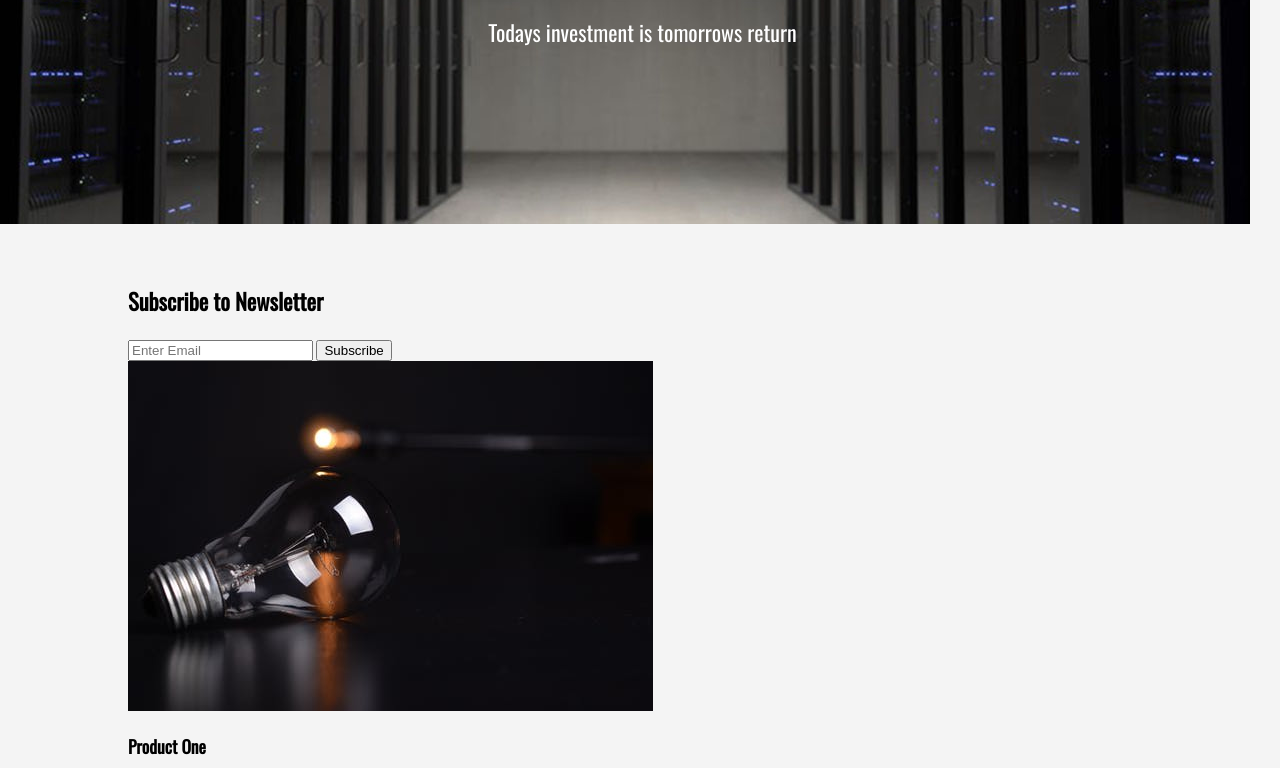
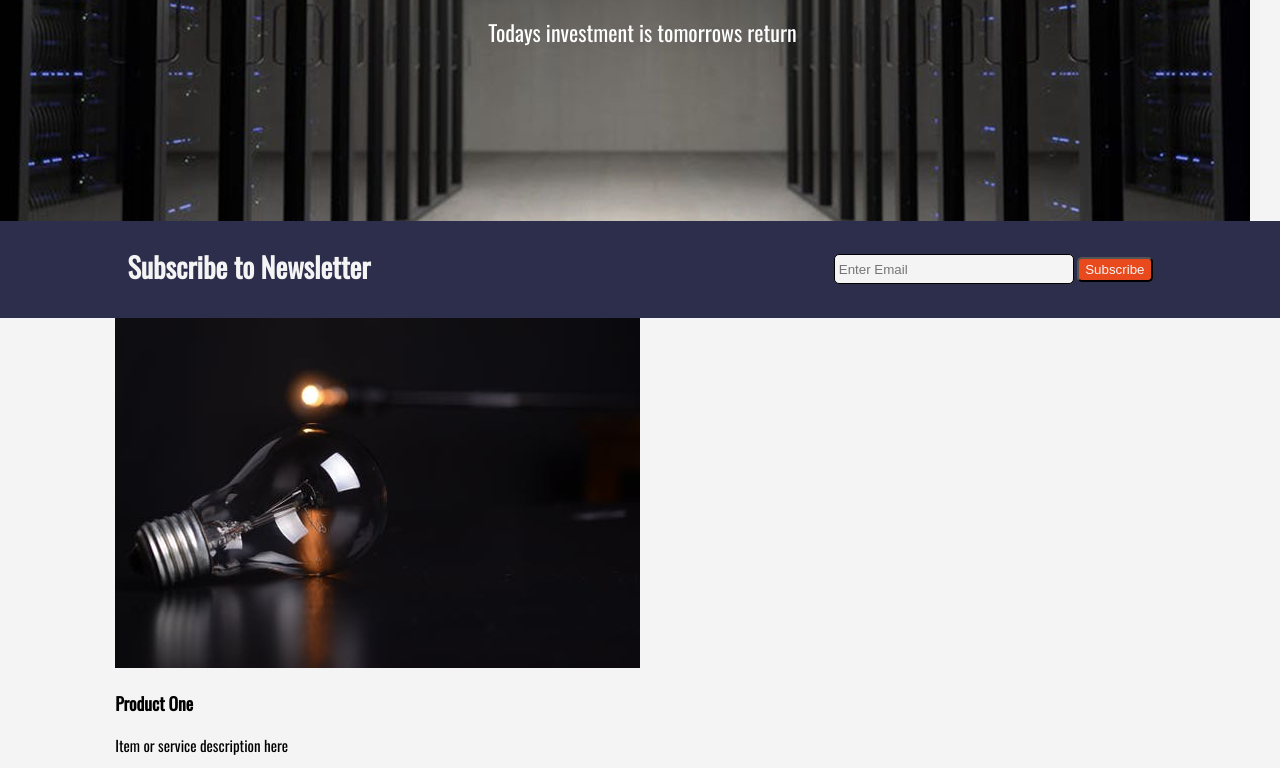
Before and after one commit to dudleyinc3/html_template, a plain HTML site: page index.html in a window 1280 px wide. Shown: the part 239-1007 px from the top of the page. Drawn offline with nearby package versions, Linux system fonts and the light colour scheme.

Commit message:
slider subscribe bar style

```diff
--- a/css/style.css
+++ b/css/style.css
@@ -8,7 +8,7 @@ body {
 /*Global*/
 
 .container {
-	width: 80%;
+	width: 82%;
 	margin: auto;
 	overflow: hidden;
 }
@@ -66,7 +66,7 @@ header a:hover {
 /*Showcase*/
 
 #showcase {
-	min-height: 400px;
+	min-height: 355px;
 	background: url("../images/pexels-hall.jpg") no-repeat 0 -80px;
 	text-align: center;
 	color: white;
@@ -84,3 +84,37 @@ header a:hover {
 	font-size: 22px;
 	padding-left: 5px;
 }
+
+#subscribe_slider {
+	padding: 15px;
+	background: #2d2d4c;
+}
+
+#subscribe_slider h1 {
+	float: left;
+	color: #f4f4f4;
+	font-size: 28px;
+	margin-top: 10px;
+	margin-bottom: 15px;
+}
+
+#subscribe_slider form {
+	float: right;
+	margin-top: 18px;
+}
+
+#subscribe_slider input[type="email"] {
+	padding: 4px;
+	height: 20px;
+	width: 230px;
+	border: 1px black solid;
+	border-radius: 5px;
+	background-color: #f4f4f4;
+}
+
+.button_1 {
+    height: 25px;
+    color: #f4f4f4;
+    background: #e8491d;
+    border-radius: 5px;
+}
```
